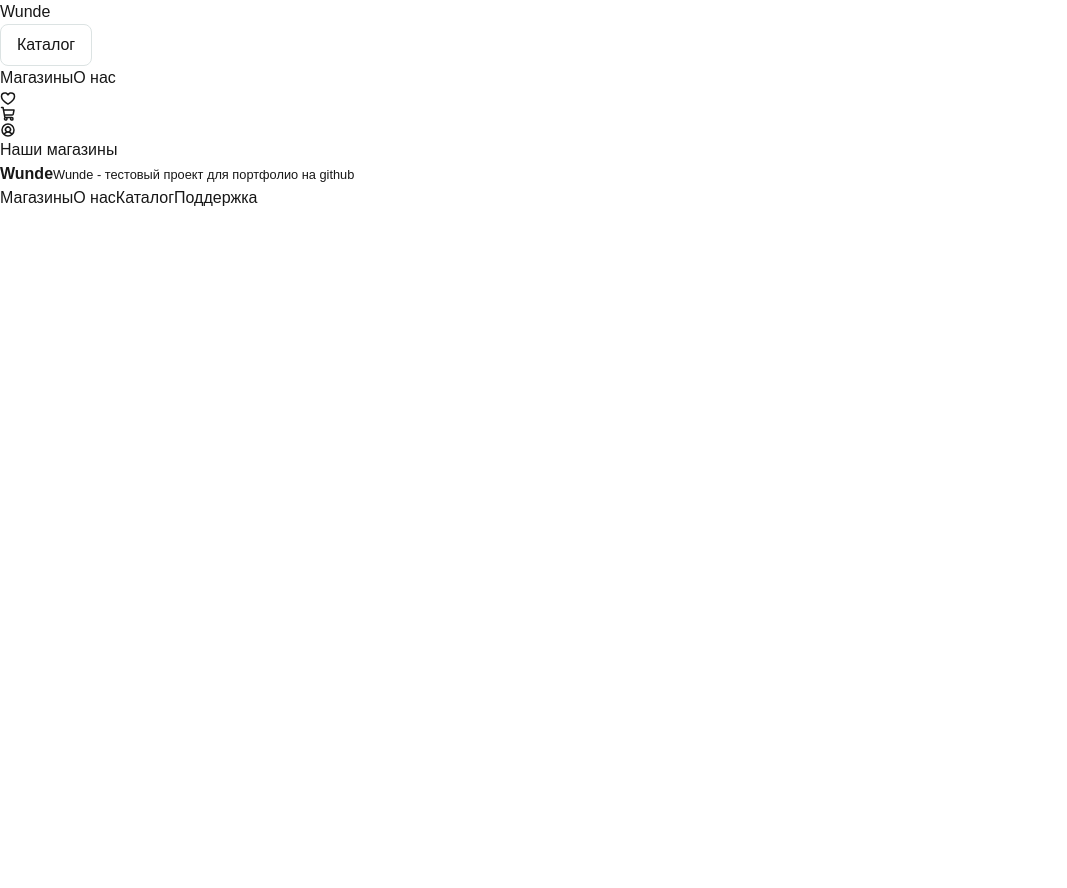
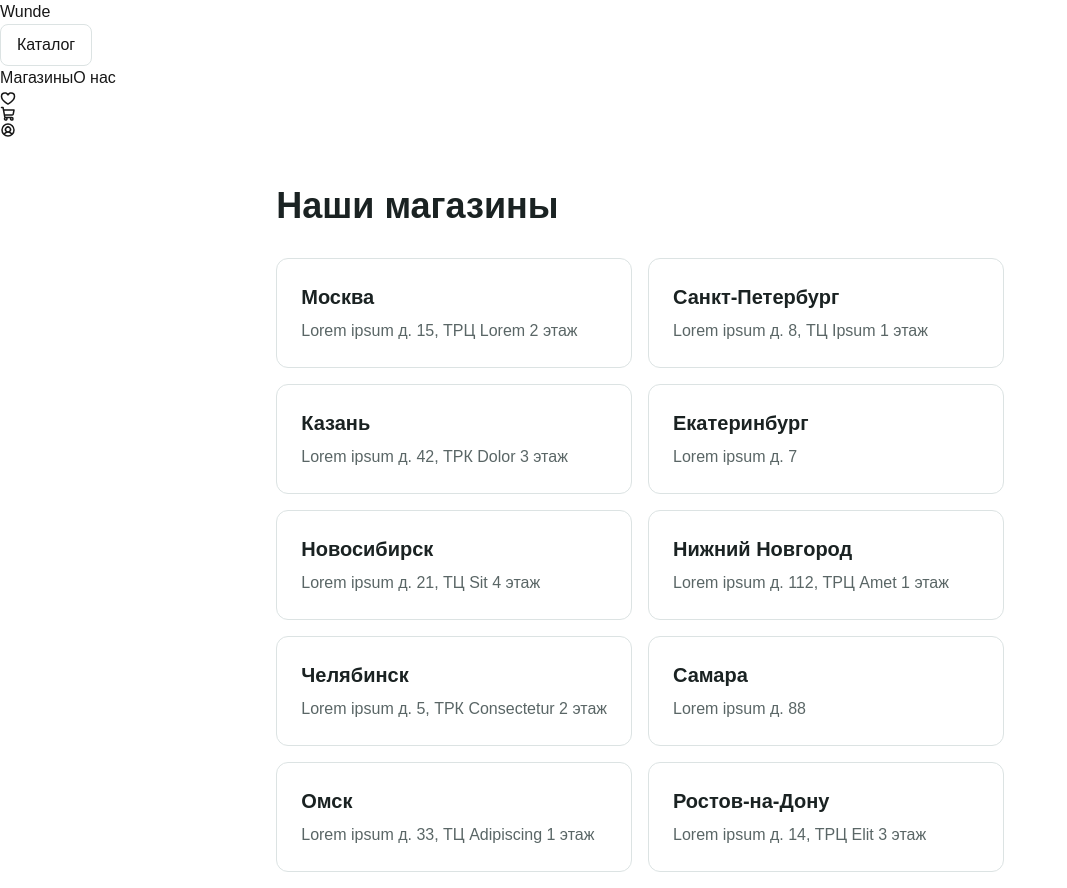
Before and after one commit to Dankewu0/wunde-frontend, a Next.js app: page /shops in a window 1280 px wide. Shown: the top 888 px of the page, without its empty margins (0-1067 px from the left). Before the commit the page ends 800 px from the top, so only its background shows below. Built offline with nearby package versions, Linux system fonts and the light colour scheme.

Commit message:
feat: made shops page

```diff
--- a/app/shops/page.tsx
+++ b/app/shops/page.tsx
@@ -1,7 +1,41 @@
+const STORES = [
+  { city: "Москва", address: "Lorem ipsum д. 15, ТРЦ Lorem 2 этаж" },
+  { city: "Санкт-Петербург", address: "Lorem ipsum д. 8, ТЦ Ipsum 1 этаж" },
+  { city: "Казань", address: "Lorem ipsum д. 42, ТРК Dolor 3 этаж" },
+  { city: "Екатеринбург", address: "Lorem ipsum д. 7" },
+  { city: "Новосибирск", address: "Lorem ipsum д. 21, ТЦ Sit 4 этаж" },
+  { city: "Нижний Новгород", address: "Lorem ipsum д. 112, ТРЦ Amet 1 этаж" },
+  { city: "Челябинск", address: "Lorem ipsum д. 5, ТРК Consectetur 2 этаж" },
+  { city: "Самара", address: "Lorem ipsum д. 88" },
+  { city: "Омск", address: "Lorem ipsum д. 33, ТЦ Adipiscing 1 этаж" },
+  { city: "Ростов-на-Дону", address: "Lorem ipsum д. 14, ТРЦ Elit 3 этаж" },
+  { city: "Уфа", address: "Lorem ipsum д. 9, ТЦ Sed 2 этаж" },
+  { city: "Красноярск", address: "Lorem ipsum д. 56" },
+  { city: "Воронеж", address: "Lorem ipsum д. 77, ТРК Do 1 этаж" },
+  { city: "Пермь", address: "Lorem ipsum д. 19, ТЦ Eiusmod 3 этаж" },
+  { city: "Волгоград", address: "Lorem ipsum д. 101" },
+];
+
 export default function ShopsPage() {
   return (
-    <div>
-      <h1>Наши магазины</h1>
+    <div className="max-w-4xl mx-auto p-6 md:p-12">
+      <h1 className="text-3xl md:text-4xl font-bold text-[#1A2222] mb-8">
+        Наши магазины
+      </h1>
+
+      <div className="grid grid-cols-1 md:grid-cols-2 gap-4">
+        {STORES.map((store, index) => (
+          <div
+            key={index}
+            className="p-6 bg-white border border-[#DCE3E3] rounded-xl hover:shadow-md transition-shadow"
+          >
+            <h2 className="text-xl font-semibold text-[#1A2222] mb-2">
+              {store.city}
+            </h2>
+            <p className="text-[#5A6666]">{store.address}</p>
+          </div>
+        ))}
+      </div>
     </div>
   );
 }
```
